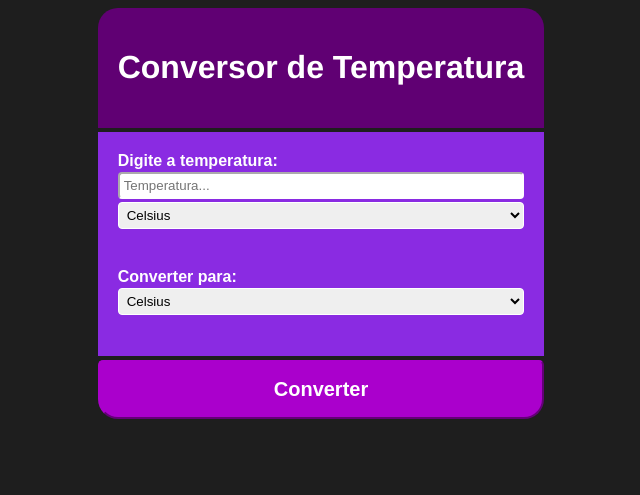
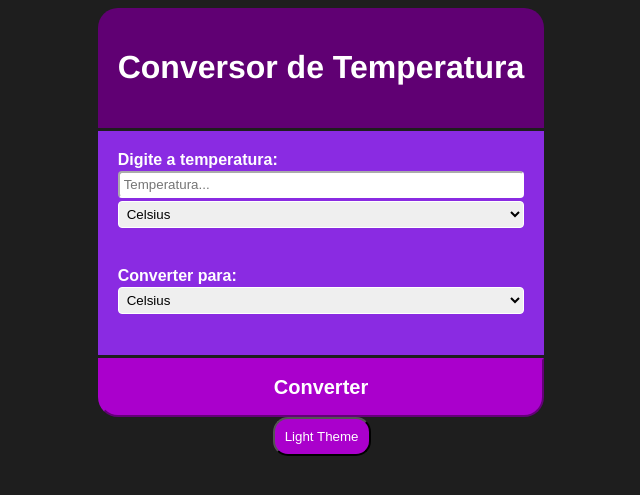
Before and after one commit to miguel3477/Termometria, a PHP site: page / in a window 1280 px wide. Shown: the top 495 px of the page, without its empty margins (319-959 px from the left). Run offline with PHP 8.4, Linux system fonts and the light colour scheme.

Commit message:
Add files via upload

```diff
--- a/index.php
+++ b/index.php
@@ -5,29 +5,45 @@
     <meta http-equiv="X-UA-Compatible" content="IE=edge">
     <meta name="viewport" content="width=device-width, initial-scale=1.0">
     <link rel="stylesheet" href="style.css">
+    <script>
+        function myFunction() {
+            var element = document.body;
+            element.classList.toggle("light-mode");
+
+            document.getElementById("header").classList.toggle("light-mode-header");
+            document.getElementById("content").classList.toggle("light-mode-content");
+            document.getElementById("bottom").classList.toggle("light-mode-bottom");
+        }
+    </script>
     <title>Termometria</title>
 </head>
 <body>
-    <form class="form-inline" method="post" action="index.php">
     <div class='container'>
-        <div class='caixa' id='header'><h1>Conversor de Temperatura</h1></div>
-        <div class='caixa' id='content'>
-            <a class='texto'><b>Digite a temperatura:</b></a><input type="text" name="temperatura" id="temperatura" placeholder="Temperatura...">
+    <form method="post" action="">
+        <div class='caixa-header' id='header'><h1>Conversor de Temperatura</h1></div>
+
+        <div class='caixa-content' id='content'>
+            <a class='texto' id='texto'><b>Digite a temperatura:</b></a><input type="text" name="temperatura" id="temperatura" placeholder="Temperatura...">
             <select name="temp1" id="temp1">
                 <option value="Celsius">Celsius</option>
                 <option value="Fahrenheit">Fahrenheit</option>
                 <option value="Kelvin">Kelvin</option>
             </select><br>
             <br>
-            <a class='texto'><b>Converter para:</b></a><select name="temp2" id="temp2">
+
+            <a class='texto' id='texto2'><b>Converter para:</b></a><select name="temp2" id="temp2">
                 <option value="Celsius">Celsius</option>
                 <option value="Fahrenheit">Fahrenheit</option>
                 <option value="Kelvin">Kelvin</option>
             </select><br>
             <?php include 'calculo.php'; ?>
         </div>
-        <input id='bottom' type="submit" value="Converter"><br>
+
+        <input class='caixa-bottom' id='bottom' type="submit" value="Converter"><br>
+        </form>
+
+        <button onclick="myFunction()">Light Theme</button>
+
     </div>
-    </form>
 </body>
 </html>
--- a/style.css
+++ b/style.css
@@ -1,36 +1,25 @@
 body {
-    font-family: "Helvetica";
     background-color: rgba(0, 0, 0, 0.884);
+    display: flex;
+    flex-direction: column;
+    align-items: center;
 }
 h1 {
     text-align: center;
+    font-family: 'Helvetica';
 }
-.container > div {
+.container div {
     display: flex;
     flex-direction: column;
 }
-.form-inline {
-    display: flex;
-    align-items: center;
-    flex-direction: column;
-}
-#header{
+.caixa-header{
+    margin: 0px;
+    padding: 20px;
     background-color: #600073;
-    margin-bottom: 0px;
     border-top-left-radius: 20px;
     border-top-right-radius: 20px;
     color: white;
-    margin-bottom: 4px;
-}
-#content {
-    background-color: blueviolet;
-    color: white;
-}
-#bottom {
-    color: white;
-    border-bottom-left-radius: 20px;
-    border-bottom-right-radius: 20px;
-    width: 100%;
+    margin-bottom: 3px;
 }
 input[type=text], select {
     padding: 4px;
@@ -38,21 +27,51 @@ input[type=text], select {
     border-color: white;
     margin-bottom: 3px;
 }
-input[type=submit] {
-    padding: 16px;
-    border-radius: 5px;
+.caixa-content {
+    margin: 0px;
+    padding: 20px;
+    background-color: blueviolet;
     color: white;
+}
+.caixa-bottom {
+    margin: 0px;
+    padding: 20px;
+    color: white;
+    border-bottom-left-radius: 20px;
+    border-bottom-right-radius: 20px;
+    width: 100%;
     background-color: #aa00cc;
     border-color: #aa00cc;
+    padding: 16px;
     font-weight: bold;
     font-size: 20px;
-    margin-top: 4px;
-}
-.caixa {
-    margin: 0px;
-    padding: 20px;
+    margin-top: 3px;
 }
 .texto {
     font-family: sans-serif;
     margin-bottom: 2px;
 }
+button {
+    margin: 0px;
+    padding: 10px;
+    background-color: #aa00cc;
+    color: white;
+    margin-left: 175px;
+    border-radius: 15px;
+}
+.light-mode {
+    background-color: white;
+}
+.light-mode-header {
+    background-color: #7B0F28;
+}
+.light-mode-content {
+    background-color: #EC6988;
+}
+.light-mode-bottom {
+    background-color: #D61A46;
+    border-color: #D61A46;
+}
+.light-mode-text {
+    color: black;
+}
```
